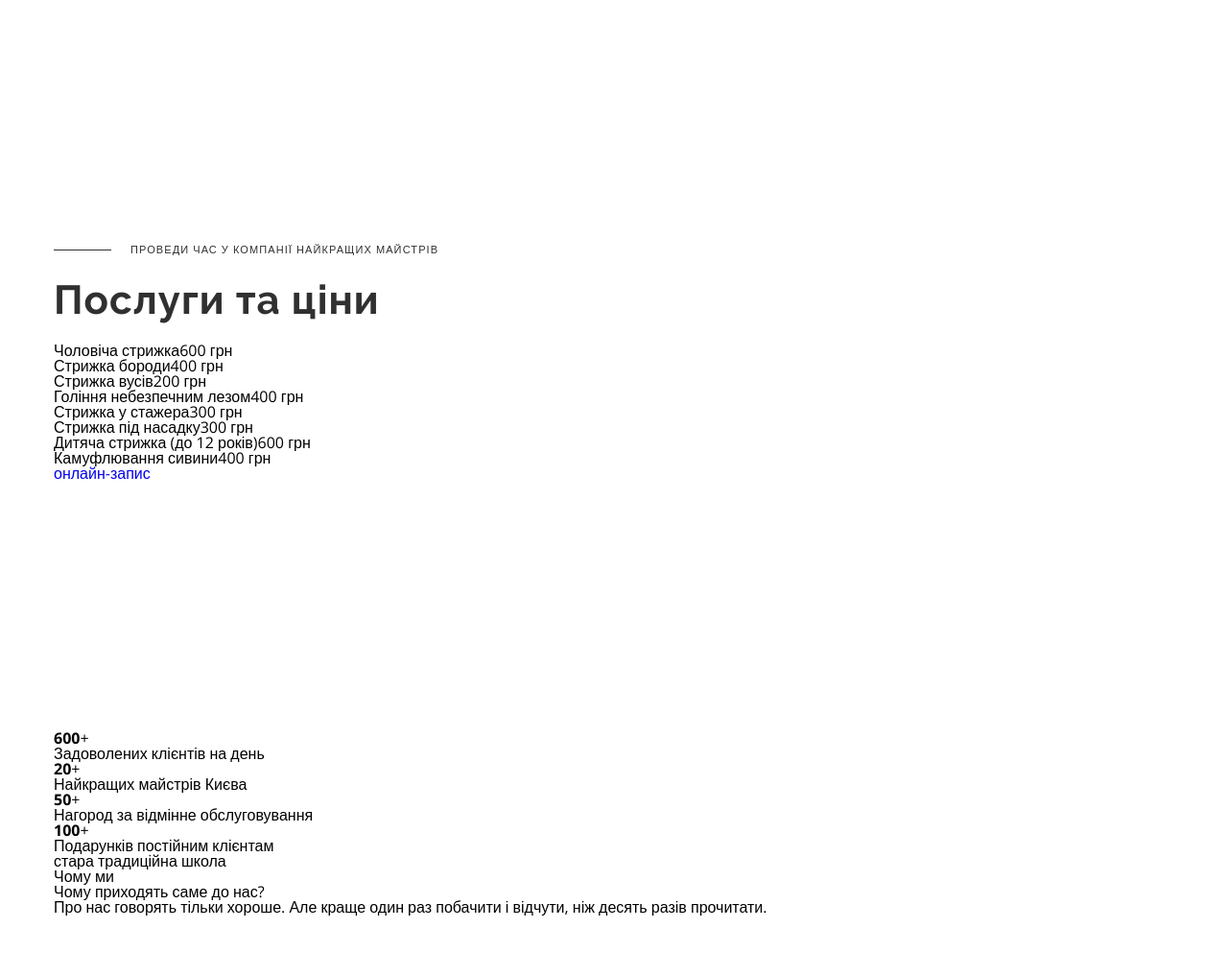
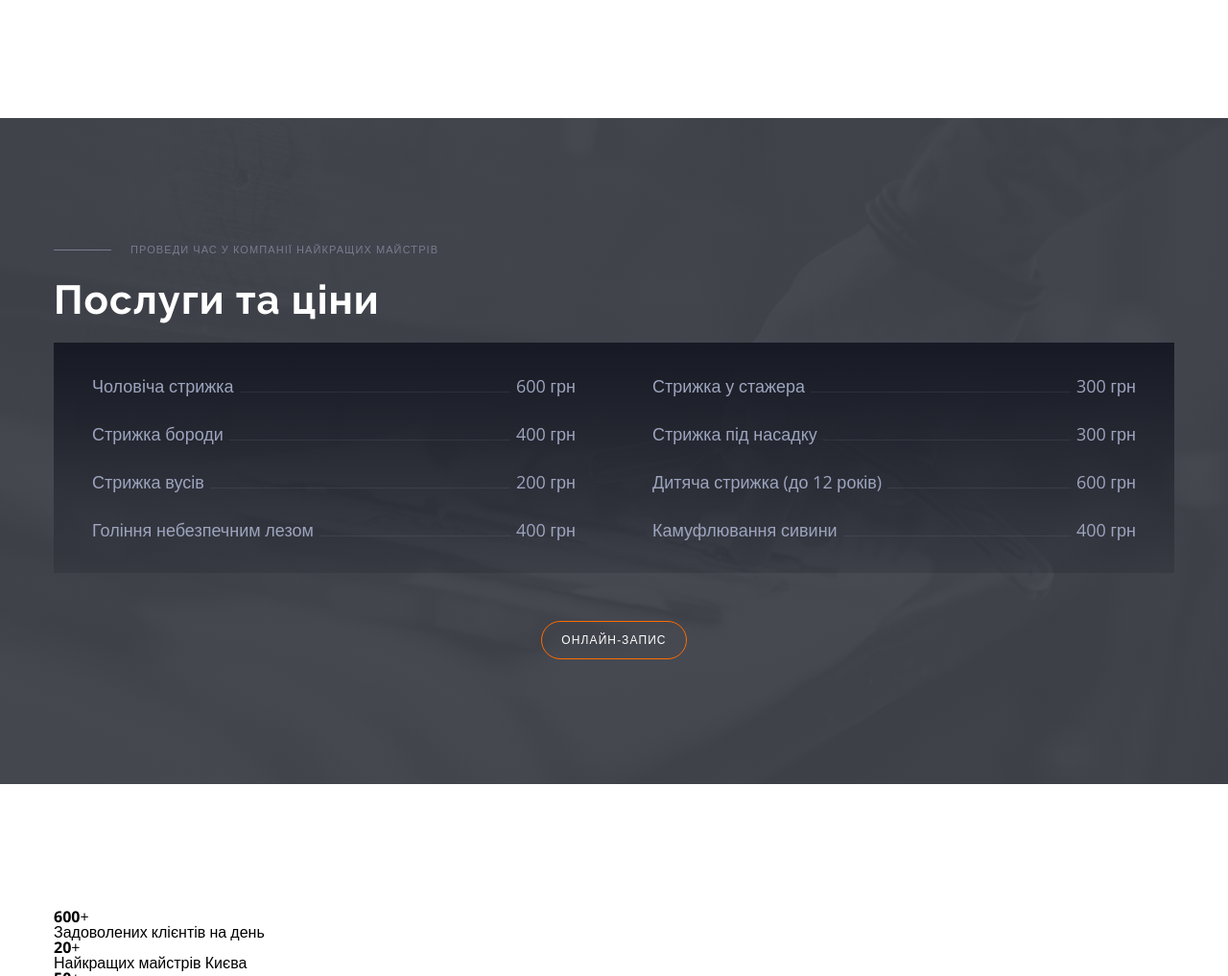
Before and after one commit to Serhii-Yakimtso/barbershop, a plain HTML site: page index.html in a window 1280 px wide. Shown: the part 1260-2277 px from the top of the page at 96% size. Drawn offline with nearby package versions, Linux system fonts and the light colour scheme.

Commit message:
add price styles

```diff
--- a/css/styles.css
+++ b/css/styles.css
@@ -322,3 +322,116 @@
     min-width: 270px;
   }
 }
+
+.price {
+  background-image: linear-gradient(
+      rgba(25, 28, 38, 0.8),
+      rgba(25, 28, 38, 0.8)
+    ),
+    url("../assets/price-mobile.jpg");
+  background-size: cover;
+}
+
+.price .sub-title {
+  color: rgb(157, 164, 189, 0.6);
+}
+
+.price .line::before {
+  background-color: rgb(157, 164, 189, 0.6);
+}
+
+.price .title {
+  color: #ffffff;
+}
+
+.price-list {
+  display: grid;
+  grid-template-columns: 1fr;
+  gap: 20px 80px;
+
+  display: flex;
+  flex-direction: column;
+  gap: 20px;
+
+  margin-bottom: 50px;
+  padding: 30px;
+
+  background-image: linear-gradient(
+    to bottom,
+    rgb(23, 26, 36, 100%),
+    rgb(23, 26, 36, 20%)
+  );
+}
+
+.price-item {
+  display: flex;
+  justify-content: space-between;
+}
+
+.price-item span {
+  white-space: nowrap;
+  font-size: 14px;
+  line-height: 1.667;
+  color: #9da4bd;
+}
+
+.price-item span:first-child {
+  display: flex;
+  align-items: baseline;
+  width: 100%;
+}
+
+.price-item span:first-child::after {
+  content: "";
+  display: inline-block;
+  flex-grow: 1;
+  margin: 0 6px;
+  width: 100%;
+  height: 1px;
+  background-color: rgb(157, 164, 189, 12%);
+}
+
+.price .btn {
+  margin: 0 auto;
+
+  color: #ffffff;
+}
+
+@media screen and (min-width: 768px) {
+  .price {
+    background-image: linear-gradient(
+        rgba(25, 28, 38, 0.8),
+        rgba(25, 28, 38, 0.8)
+      ),
+      url("../assets/price-tablet.jpg");
+    background-size: cover;
+  }
+
+  .price-list {
+    padding: 30px 40px;
+  }
+
+  .price-item span {
+    font-size: 18px;
+    line-height: ;
+  }
+}
+
+@media screen and (min-width: 1280px) {
+  .price {
+    background-image: linear-gradient(
+        rgba(25, 28, 38, 0.8),
+        rgba(25, 28, 38, 0.8)
+      ),
+      url("../assets/price-desktop.jpg");
+    background-size: cover;
+  }
+
+  .price-list {
+    display: grid;
+    grid-template-columns: repeat(2, 1fr);
+    grid-template-rows: repeat(4, 1fr);
+    grid-auto-flow: column;
+    gap: 20px 80px;
+  }
+}
--- a/index.html
+++ b/index.html
@@ -136,7 +136,7 @@
         </div>
       </section>
 
-      <section id="price" class="section">
+      <section id="price" class="section price">
         <div class="container">
           <p class="sub-title line">
             Проведи час у компанії найкращих майстрів
@@ -144,7 +144,8 @@
           <h2 class="title">Послуги та ціни</h2>
           <ul class="price-list">
             <li class="price-item">
-              <span>Чоловіча стрижка</span><span>600 грн</span>
+              <span class="bottom-line">Чоловіча стрижка</span
+              ><span>600 грн</span>
             </li>
             <li class="price-item">
               <span>Стрижка бороди</span><span>400 грн</span>
@@ -168,7 +169,7 @@
               <span>Камуфлювання сивини</span><span>400 грн</span>
             </li>
           </ul>
-          <a href="#form">онлайн-запис</a>
+          <a href="#form" class="btn">онлайн-запис</a>
         </div>
       </section>
 
```
